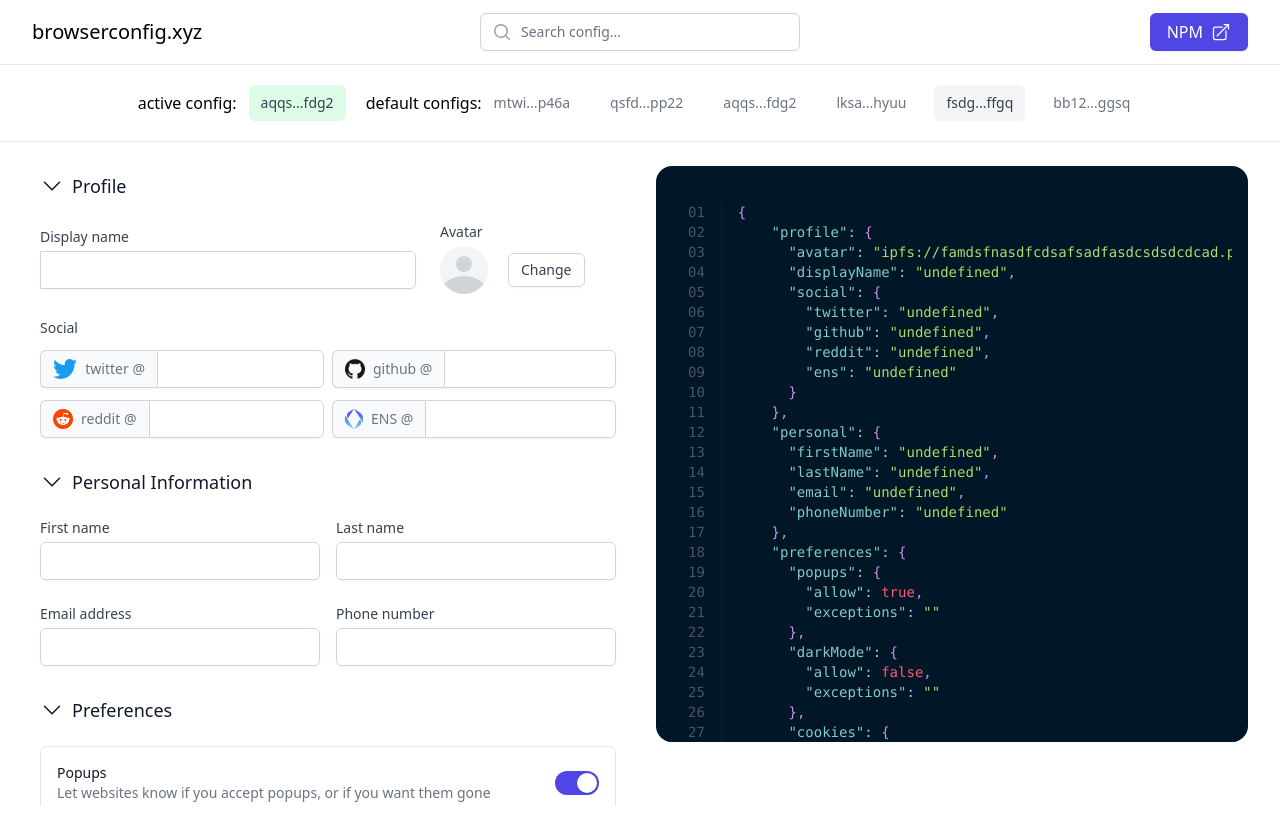
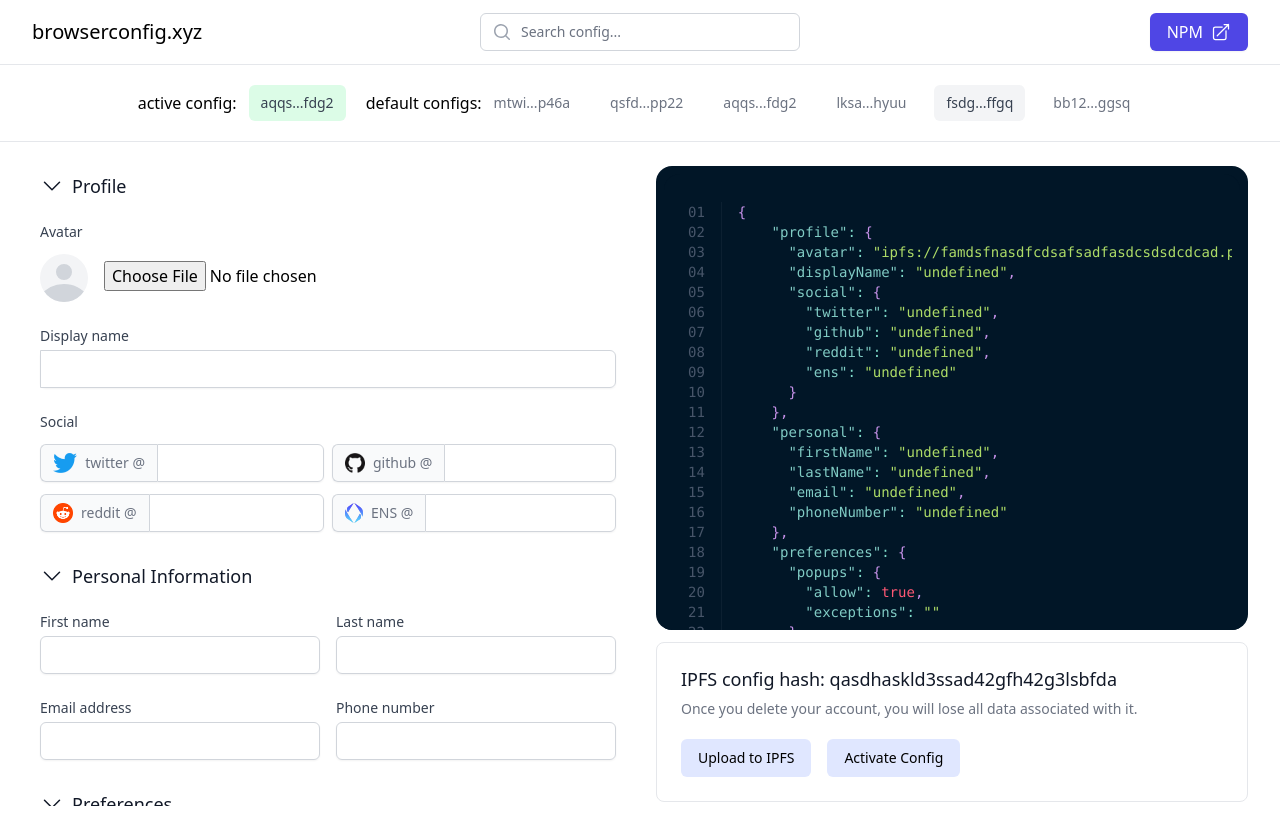
Before and after one commit to holma91/browserconfig, a Next.js app in the folder client/: page / in a window 1280 px wide. Built offline with nearby package versions, Linux system fonts and the light colour scheme; a web font is replaced by a local one.

Commit message:
upload box

```diff
--- a/client/components/Form.tsx
+++ b/client/components/Form.tsx
@@ -54,6 +54,15 @@ export default function Form({
   const [showProfile, setShowProfile] = useState(true);
   const [showPersonal, setShowPersonal] = useState(true);
   const [showPreferences, setShowPreferences] = useState(true);
+  const [avatar, setAvatar] = useState('');
+
+  const onImageUpload = (e: any) => {
+    const image = URL.createObjectURL(e.target.files[0]);
+
+    // upload image to IPFS
+
+    setAvatar(image);
+  };
 
   return (
     <form className="space-y-8 divide-y divide-gray-200">
@@ -74,8 +83,41 @@ export default function Form({
           </div>
           {showProfile && (
             <div className="mt-6 grid grid-cols-2 gap-y-6 gap-x-4 sm:grid-cols-6">
+              <div className="col-span-6">
+                <div className="sm:col-span-6">
+                  <label
+                    htmlFor="photo"
+                    className="block text-sm font-medium text-gray-700 mb-2"
+                  >
+                    Avatar
+                  </label>
+                  <div className="flex gap-4 items-center">
+                    <div className="mt-1 flex items-center">
+                      <span className="h-12 w-12 overflow-hidden rounded-full bg-gray-100">
+                        {avatar ? (
+                          <img src={avatar} alt=""></img>
+                        ) : (
+                          <svg
+                            className="h-full w-full text-gray-300"
+                            fill="currentColor"
+                            viewBox="0 0 24 24"
+                          >
+                            <path d="M24 20.993V24H0v-2.996A14.977 14.977 0 0112.004 15c4.904 0 9.26 2.354 11.996 5.993zM16.002 8.999a4 4 0 11-8 0 4 4 0 018 0z" />
+                          </svg>
+                        )}
+                      </span>
+                    </div>
+                    <input
+                      type="file"
+                      accept=".jpg, .jpeg, .png"
+                      className=""
+                      onChange={onImageUpload}
+                    />
+                  </div>
+                </div>
+              </div>
               <div className="sm:col-span-6 grid grid-cols-6 gap-6 items-center">
-                <div className="col-span-4">
+                <div className="col-span-6">
                   <label
                     htmlFor="displayName"
                     className="block text-sm font-medium text-gray-700"
@@ -91,33 +133,6 @@ export default function Form({
                       autoComplete="displayName"
                       className="block w-full min-w-0 flex-1 rounded-none rounded-r-md border-gray-300 focus:border-indigo-500 focus:ring-indigo-500 sm:text-sm"
                     />
-                  </div>
-                </div>
-                <div className="col-span-2">
-                  <div className="sm:col-span-3">
-                    <label
-                      htmlFor="photo"
-                      className="block text-sm font-medium text-gray-700"
-                    >
-                      Avatar
-                    </label>
-                    <div className="mt-1 flex items-center">
-                      <span className="h-12 w-12 overflow-hidden rounded-full bg-gray-100">
-                        <svg
-                          className="h-full w-full text-gray-300"
-                          fill="currentColor"
-                          viewBox="0 0 24 24"
-                        >
-                          <path d="M24 20.993V24H0v-2.996A14.977 14.977 0 0112.004 15c4.904 0 9.26 2.354 11.996 5.993zM16.002 8.999a4 4 0 11-8 0 4 4 0 018 0z" />
-                        </svg>
-                      </span>
-                      <button
-                        type="button"
-                        className="ml-5 rounded-md border border-gray-300 bg-white py-2 px-3 text-sm font-medium leading-4 text-gray-700 shadow-sm hover:bg-gray-50 focus:outline-none focus:ring-2 focus:ring-indigo-500 focus:ring-offset-2"
-                      >
-                        Change
-                      </button>
-                    </div>
                   </div>
                 </div>
               </div>
--- a/client/pages/index.tsx
+++ b/client/pages/index.tsx
@@ -24,16 +24,6 @@ type Inputs = {
 };
 
 const codeLanguage = 'javascript';
-
-function TrafficLightsIcon(props: any) {
-  return (
-    <svg aria-hidden="true" viewBox="0 0 42 10" fill="none" {...props}>
-      <circle cx="5" cy="5" r="4.5" />
-      <circle cx="21" cy="5" r="4.5" />
-      <circle cx="37" cy="5" r="4.5" />
-    </svg>
-  );
-}
 
 const tabs = [
   {
@@ -203,6 +193,17 @@ export default function Home() {
 
   `;
 
+  const uploadToIpfs = () => {
+    // get the JSON metadata
+    // upload to ipfs
+    // save the last uploaded ipfs value in state
+  };
+
+  const activateConfig = () => {
+    // check if uploaded to ipfs
+    // save hash in local storage
+  };
+
   return (
     <div>
       <Head>
@@ -272,13 +273,11 @@ export default function Home() {
               />
             </div>
           </div>
-          <div className="col-span-3 lg:col-span-6 block h-[36rem] overflow-y-scroll rounded-2xl bg-[#011627] ring-1 ring-white/10">
+          <div className="col-span-3 lg:col-span-6 flex flex-col gap-3">
+            <div className=" block h-[29rem] overflow-y-scroll rounded-2xl bg-[#011627] ring-1 ring-white/10">
               <div className="sticky top-40 p-2">
                 <div className="relative rounded-2xl bg-[#011627]  backdrop-blur p-1">
-                {/* <div className="absolute -top-px left-20 right-11 h-px bg-gradient-to-r from-sky-300/0 via-sky-300/70 to-sky-300/0" /> */}
-                {/* <div className="absolute -bottom-px left-11 right-20 h-px bg-gradient-to-r from-blue-400/0 via-blue-400 to-blue-400/0" /> */}
                   <div className="pl-4">
-                  {/* <TrafficLightsIcon className="h-2.5 w-auto stroke-slate-500/30" /> */}
                     <div className="mt-6 flex items-start px-1 text-sm">
                       {/* Line numbers below */}
                       <div
@@ -316,7 +315,10 @@ export default function Home() {
                           >
                             <code className="px-4">
                               {tokens.map((line, lineIndex) => (
-                              <div key={lineIndex} {...getLineProps({ line })}>
+                                <div
+                                  key={lineIndex}
+                                  {...getLineProps({ line })}
+                                >
                                   {line.map((token, tokenIndex) => (
                                     <span
                                       key={tokenIndex}
@@ -334,6 +336,36 @@ export default function Home() {
                 </div>
               </div>
             </div>
+            <div className="bg-white border rounded-lg">
+              <div className="px-4 py-5 sm:p-6">
+                <h3 className="text-lg font-medium leading-6 text-gray-900">
+                  IPFS config hash: qasdhaskld3ssad42gfh42g3lsbfda
+                </h3>
+                <div className="mt-2 max-w-xl text-sm text-gray-500">
+                  <p>
+                    Once you delete your account, you will lose all data
+                    associated with it.
+                  </p>
+                </div>
+                <div className="mt-5 flex items-center gap-4">
+                  <button
+                    onClick={uploadToIpfs}
+                    type="button"
+                    className="inline-flex items-center justify-center rounded-md border border-transparent bg-indigo-100 px-4 py-2 font-medium text-black hover:bg-indigo-200 focus:outline-none focus:ring-2 focus:ring-indigo-500 focus:ring-offset-2 sm:text-sm"
+                  >
+                    Upload to IPFS
+                  </button>
+                  <button
+                    onClick={activateConfig}
+                    type="button"
+                    className="inline-flex items-center justify-center rounded-md border border-transparent bg-indigo-100 px-4 py-2 font-medium text-black hover:bg-indigo-200 focus:outline-none focus:ring-2 focus:ring-indigo-500 focus:ring-offset-2 sm:text-sm"
+                  >
+                    Activate Config
+                  </button>
+                </div>
+              </div>
+            </div>
+          </div>
         </div>
       </div>
     </div>
```
Lines whose indentation alone changed are shown as unchanged.
